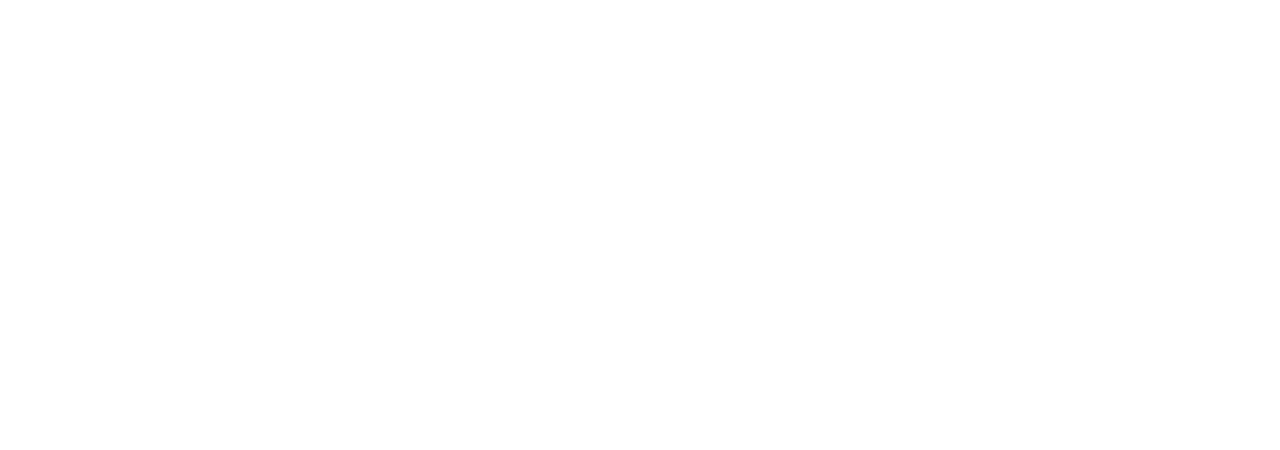
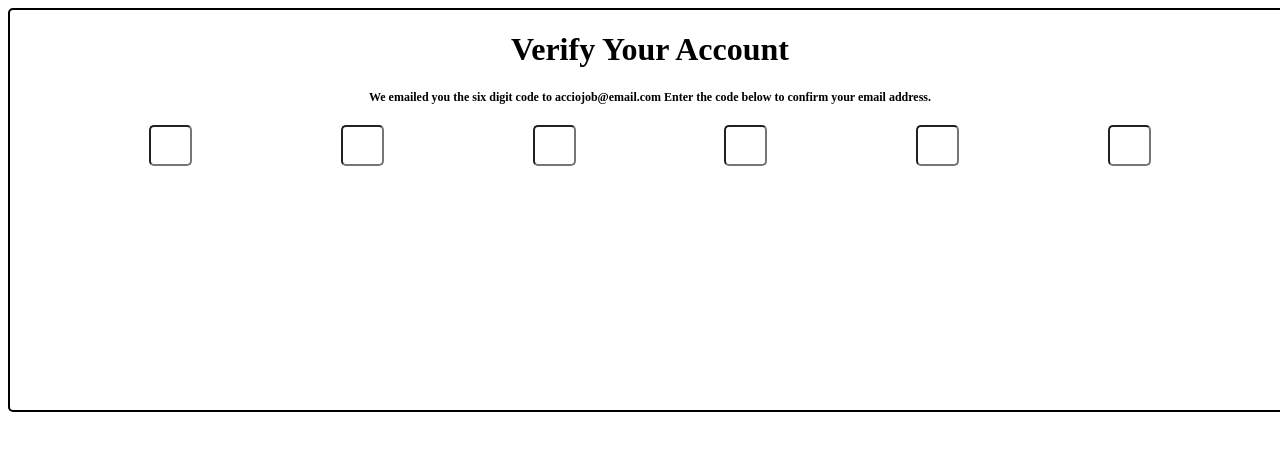
Before and after one commit to acciojob/OTP-Bheemesh-G, a website: page main.html in a window 1280 px wide. Drawn offline with Linux system fonts and the light colour scheme.

Commit message:
created a submission

```diff
--- a/main.html
+++ b/main.html
@@ -8,6 +8,16 @@
 
 <body>
 	<!-- the entire body must be written by student -->
+	<h1 id="verification_heading">Verify Your Account</h1>
+	<h2 id="verification_subtext">We emailed you the six digit code to acciojob@email.com Enter the code below to confirm your email address.</h2>
+	<div class="code-container">
+		<input type="number" class="code">
+		<input type="number" class="code">
+		<input type="number" class="code">
+		<input type="number" class="code">
+		<input type="number" class="code">
+		<input type="number" class="code">
+	</div>
     <script type="text/javascript" src="./script.js">
 </script>
 
--- a/styles.css
+++ b/styles.css
@@ -1 +1,28 @@
 /*  your css code here. If applicable */
+body{
+	background-color:white;
+	border: 2px solid black;
+	border-radius:5px;
+	width:100vw;
+	height:50vh;
+}
+
+h1,h2{
+	text-align:center;
+}
+
+h2{
+	font-size:12px;
+}
+.code{
+	width:35px;
+	height:35px;
+	border-radius:5px;
+	justify-content:space;
+	margin:10px;
+}
+.code-container{
+	display:flex;
+	justify-content:space-evenly;
+
+}
```
